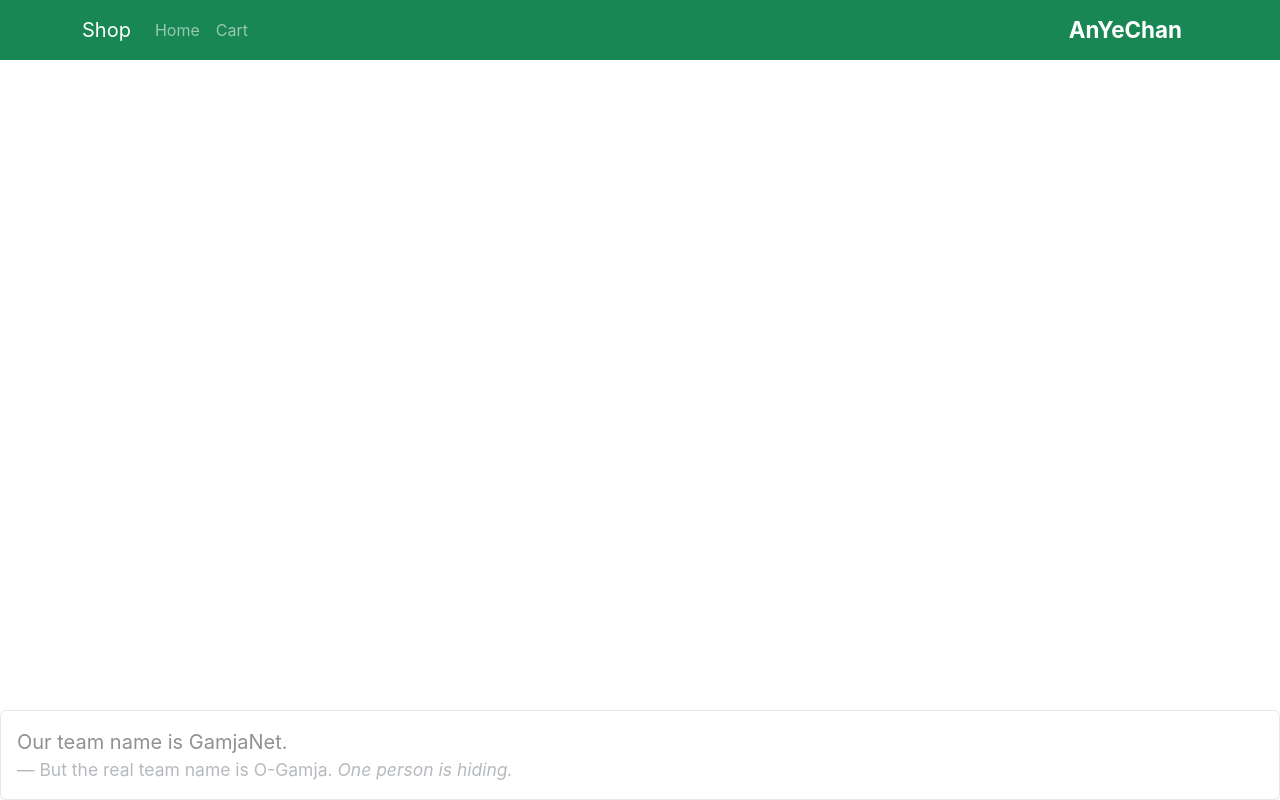
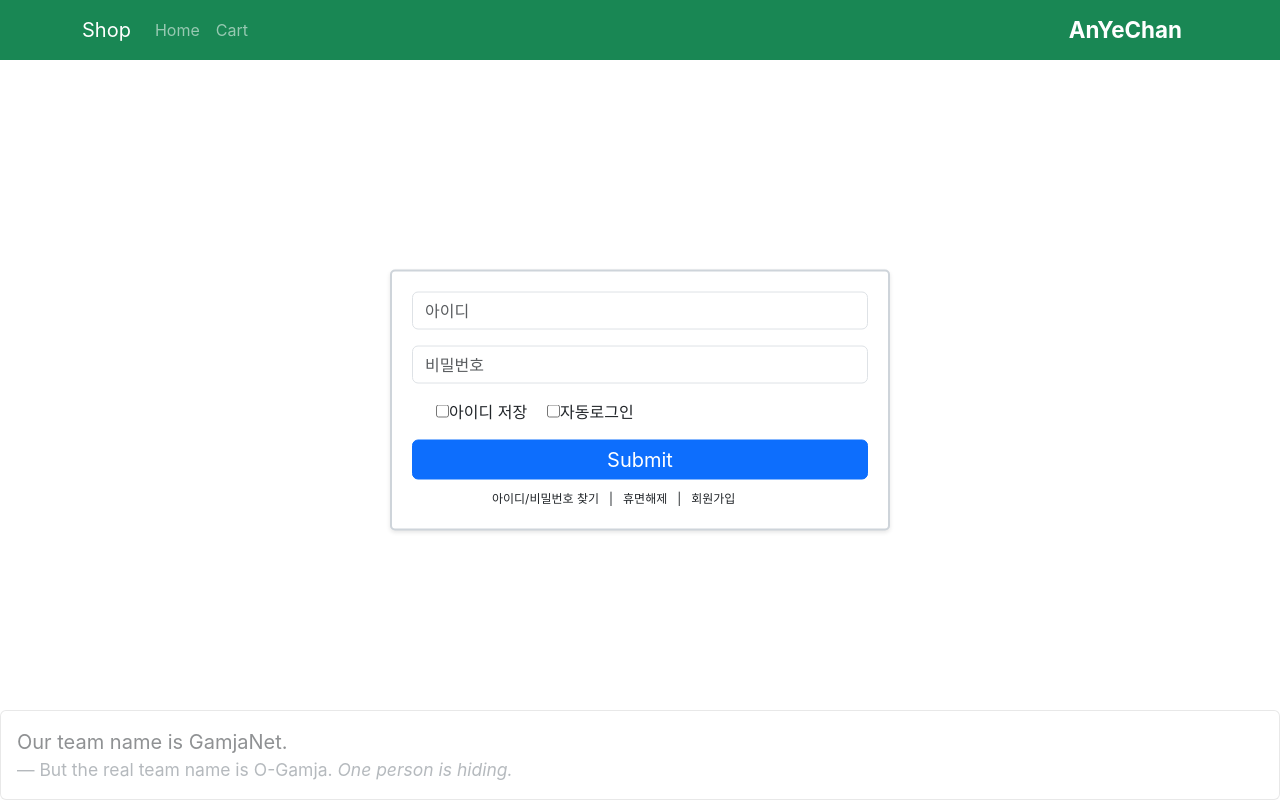
Before and after one commit to yes6686/shop4-front, a React (Create React App) app: page /login in a window 1280 px wide. Built offline with nearby package versions, Linux system fonts and the light colour scheme.

Commit message:
무엇을 추가했대요

```diff
--- a/src/App.js
+++ b/src/App.js
@@ -5,6 +5,7 @@ import Footer from './components/Footer';
 import Home from './components/Home';
 import Detail from './routes/Detail';
 import Cart from './routes/Cart';
+import Login from './routes/Login'
 
 function App() {
 
@@ -15,6 +16,7 @@ function App() {
           <Route path='/' element={<Home/>}/>
           <Route path='/detail/:id' element={<Detail/>}/>
           <Route path='/cart' element={<Cart/>} />
+          <Route path='/login' element={<Login/>} />
         </Routes>
         <Footer/>
     </>
--- /dev/null
+++ b/src/routes/Login.css
@@ -0,0 +1,47 @@
+.memberForm {
+    width: 100%;
+    max-width: 500px; /* 최대 너비 설정 */
+    padding: 20px; /* 폼 내부 여백 */
+    border: 2px solid #ced4da; /* 테두리 스타일 */
+    border-radius: 5px; /* 둥근 테두리 */
+    background-color: #ffffff; /* 배경 색상 */
+    box-shadow: 0 2px 4px rgba(0, 0, 0, 0.1); /* 그림자 효과 */
+    position: absolute; /* 절대 위치 지정 */
+    top: 50%; /* 세로 중앙 정렬 */
+    left: 50%; /* 가로 중앙 정렬 */
+    transform: translate(-50%, -50%); /* 중앙 정렬 조정 */
+  }
+
+.find_remove {
+  padding-top: 0;
+  font-size: 0;
+  text-align: center;
+}
+
+.form-check label {
+  margin-right: 20px;
+}
+
+.btn-primary {
+  width: 100%;       /* form의 가로 길이에 맞춤 */
+  padding: 4px;     /* 버튼의 높이를 늘리기 위해 패딩 조절 */
+  font-size: 20px;   /* 텍스트 크기 조절 */
+}
+
+
+/* Login.css */
+.findRemove {
+  list-style: none; /* 기본 리스트 스타일 제거 */
+  padding: 0;
+  margin: 0 auto;
+  display: inline-flex; /* 플렉스박스 사용 */
+  gap: 10px; /* 아이템 간 간격 조절 */
+  font-size: 12px;
+  margin-top: 10px;
+  margin-left: 80px;
+}
+
+.findRemove li:not(:last-child)::after {
+  content: '|'; /* 구분자 추가 */
+  margin-left: 10px;
+}
--- /dev/null
+++ b/src/routes/Login.js
@@ -0,0 +1,41 @@
+import './Login.css'
+
+
+function Login() {
+
+  return (
+      <>
+        <form className="memberForm">
+
+          <div className="mb-3">
+            <input type="text" className="form-control" id="exampleInputEmail1" placeholder="아이디"/>
+          </div>
+
+          <div className="mb-3">
+            <input type="password" className="form-control" id="inputUserPw" placeholder="비밀번호"/>
+          </div>
+
+          <div className="mb-3 form-check">
+            <input type="checkbox" className="member" id="checkId"/>
+            <label for="checkId">아이디 저장</label>
+
+            <input type="checkbox" className="member" id="autoLogin"/>
+            <label for="autoLogin">자동로그인</label>
+          </div>
+
+          <button type="submit" className="btn btn-primary">Submit</button>
+
+          <ul className="findRemove">
+            <li>아이디/비밀번호 찾기</li>
+            <li>휴면해제</li>
+            <li>회원가입</li>
+          </ul>
+
+        </form>
+
+
+      </>
+  )
+}
+
+export default Login;
```
